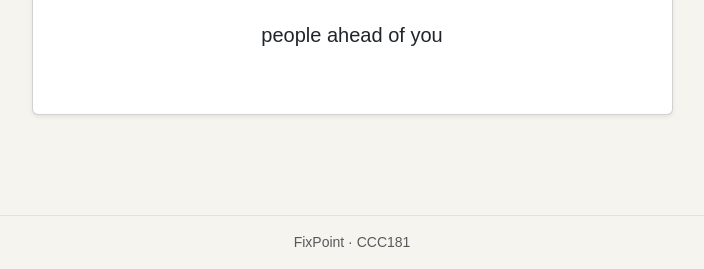
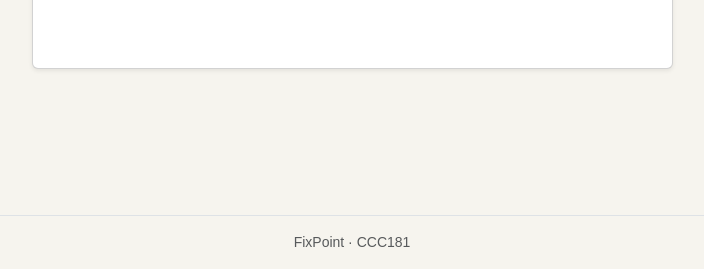
Before and after one commit to Pintakasi/CCC181, a Flask app: template my-app/templates/ticket.html in a window 1280 px wide. Shown: the part 531-800 px from the top of the page, without its empty margins (288-992 px from the left). Run offline with Flask 3, Linux system fonts and the light colour scheme; the template is opened without the code that fills it, so the values that code supplies are empty.

Commit message:
small ui modification

```diff
--- a/my-app/app.py
+++ b/my-app/app.py
@@ -32,6 +32,14 @@
 ]
 
 
+def people_ahead(ticket):
+    return sum(
+        1 for other in TICKETS
+        if other["status"] == "waiting"
+        and other["number"] < ticket["number"]
+    )
+
+
 @app.route("/")
 def index():
     # render_template looks inside the templates/ folder and passes
@@ -44,14 +52,10 @@
     t = next((t for t in TICKETS if t["number"] == ticket_id), None)
     if t is None:
         abort(404)
-    ahead = [
-        x for x in TICKETS
-        if x["service_id"] == t["service_id"]
-        and x["status"] == "waiting"
-        and x["number"] < t["number"]
-    ]
     service = next(s for s in SERVICES if s["id"] == t["service_id"])
-    return render_template("ticket.html", ticket=t, service=service, position=len(ahead))
+    return render_template(
+        "ticket.html", ticket=t, service=service, position=people_ahead(t)
+    )
 
 
 @app.get("/queue/<int:ticket_id>/status.json")
@@ -59,13 +63,7 @@
     t = next((t for t in TICKETS if t["number"] == ticket_id), None)
     if t is None:
         abort(404)
-    ahead = sum(
-        1 for x in TICKETS
-        if x["service_id"] == t["service_id"]
-        and x["status"] == "waiting"
-        and x["number"] < t["number"]
-    )
-    return {"status": t["status"], "ahead": ahead}
+    return {"status": t["status"], "ahead": people_ahead(t)}
 
 
 @app.post("/queue/<int:ticket_id>/leave")
--- a/my-app/templates/base.html
+++ b/my-app/templates/base.html
@@ -3,7 +3,7 @@
 <head>
   <meta charset="utf-8">
   <meta name="viewport" content="width=device-width, initial-scale=1">
-  <title>{% block title %}FixPoint{% endblock %}</title>
+  <title>{% block title %}Fix Point{% endblock %}</title>
   <link rel="stylesheet"
         href="https://cdn.jsdelivr.net/npm/bootstrap@5.3.3/dist/css/bootstrap.min.css">
   <link rel="stylesheet" href="{{ url_for('static', filename='css/style.css') }}">
--- a/my-app/templates/index.html
+++ b/my-app/templates/index.html
@@ -2,7 +2,7 @@
 
 {% block content %}
   <p>Hello, {{ name }}!</p>
-  <h1>Welcome to FixPoint</h1>
+  <h1>Welcome to Fix Point</h1>
   <h2>Join queue</h2>
   <button class="btn btn-primary btn-lg">Join Queue</button>
 {% endblock %}
--- a/my-app/templates/staff.html
+++ b/my-app/templates/staff.html
@@ -1,6 +1,6 @@
 {% extends "base.html" %}
 
-{% block title %}Staff · FixPoint{% endblock %}
+{% block title %}Staff · Fix Point{% endblock %}
 
 {% block content %}
   <h1 class="h2 mb-4">Customers for Today</h1>
@@ -31,7 +31,7 @@
             <th scope="col">Name</th>
             <th scope="col">Service</th>
             <th scope="col">Status</th>
-            <th scope="col">Actions</th>
+            <th scope="col">Action</th>
           </tr>
         </thead>
         <tbody>
@@ -74,7 +74,7 @@
                       <input type="hidden" name="service_id" value="{{ selected }}">
                     {% endif %}
                     <button type="submit" class="btn btn-sm btn-outline-danger"
-                            aria-label="Mark ticket {{ ticket.number }} as no-show">No-show</button>
+                            aria-label="Mark ticket {{ ticket.number }} as no-show">Didn't Arrive</button>
                   </form>
                 </div>
               </td>
--- a/my-app/templates/ticket.html
+++ b/my-app/templates/ticket.html
@@ -1,6 +1,6 @@
 {% extends "base.html" %}
 
-{% block title %}My place · Ticket #{{ ticket.number }} · FixPoint{% endblock %}
+{% block title %}My place · Ticket #{{ ticket.number }} · Fix Point{% endblock %}
 
 {% block content %}
   <div class="row justify-content-center">
@@ -25,11 +25,6 @@
               <span id="status-badge" class="badge text-bg-{% if ticket.status == 'waiting' %}warning{% elif ticket.status == 'called' %}primary{% elif ticket.status == 'served' %}success{% else %}secondary{% endif %}">
                 {{ ticket.status|title }}
               </span>
-            </p>
-            <p id="people-ahead" class="fs-5{% if position == 0 %} fw-semibold{% endif %}">
-              {% if position == 0 %}You're next!{% else %}
-                {{ position }} {% if position == 1 %}person{% else %}people{% endif %} ahead of you
-              {% endif %}
             </p>
           </div>
 
@@ -68,13 +63,8 @@
 
       const positionCount = document.getElementById("position-count");
       const positionCircle = document.getElementById("position-circle");
-      const peopleAhead = document.getElementById("people-ahead");
       positionCount.textContent = data.ahead;
       positionCircle.setAttribute("aria-label", `${data.ahead} people ahead of you`);
-      peopleAhead.textContent = data.ahead === 0
-        ? "You're next!"
-        : `${data.ahead} ${data.ahead === 1 ? "person" : "people"} ahead of you`;
-      peopleAhead.classList.toggle("fw-semibold", data.ahead === 0);
     } catch (err) {
       console.warn("Could not refresh status", err);
     }
```
